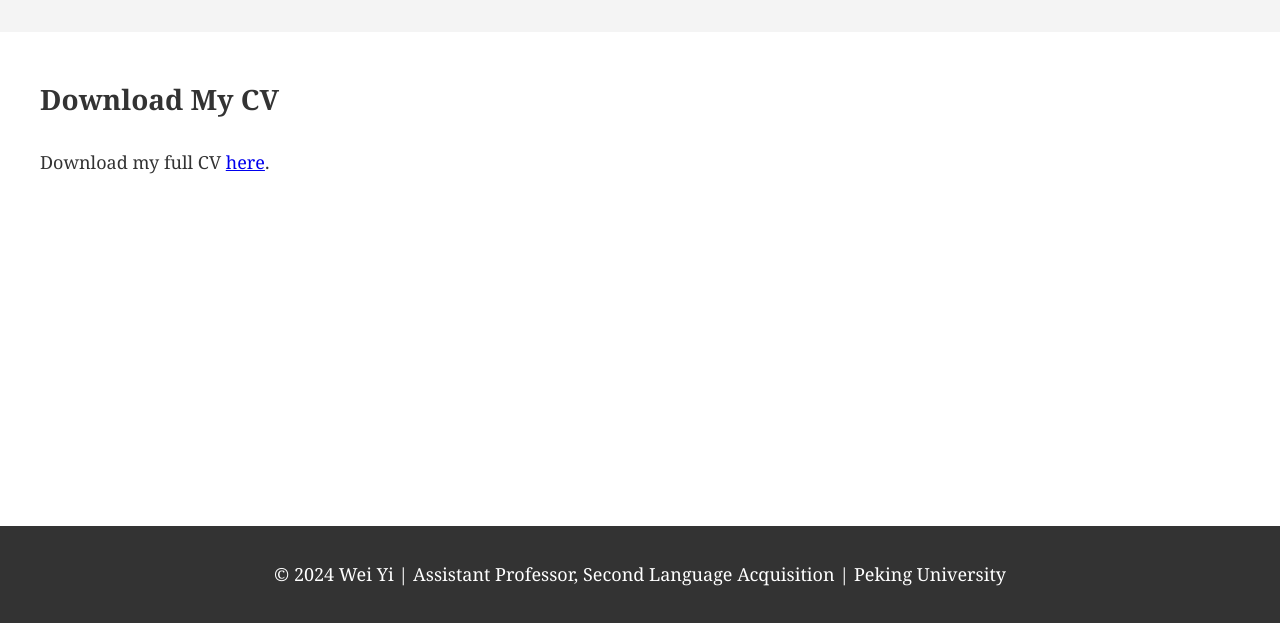
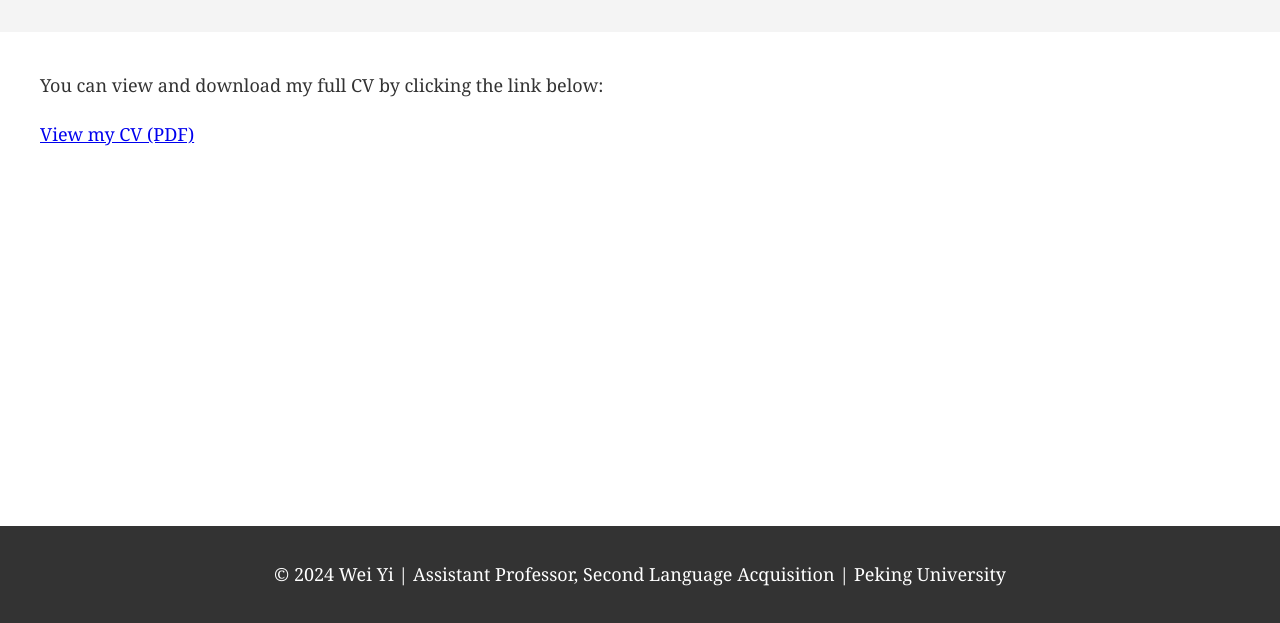
Before and after one commit to weiyisla/weiyisla.github.io, a plain HTML site: page cv.html in a window 1280 px wide. Shown: the part 177-800 px from the top of the page. Drawn offline with Linux system fonts and the light colour scheme.

Commit message:
Update cv.html

```diff
--- a/cv.html
+++ b/cv.html
@@ -24,8 +24,8 @@
 
   <!-- CV Content Section -->
   <section id="cv">
-    <h2>Download My CV</h2>
-    <p>Download my full CV <a href="CV_Wei_Yi.pdf" target="_blank">here</a>.</p>
+    <p>You can view and download my full CV by clicking the link below:</p>
+    <p><a href="CV_Wei_Yi.pdf" target="_blank">View my CV (PDF)</a></p>
   </section>
 
   <!-- Footer Section -->
```
